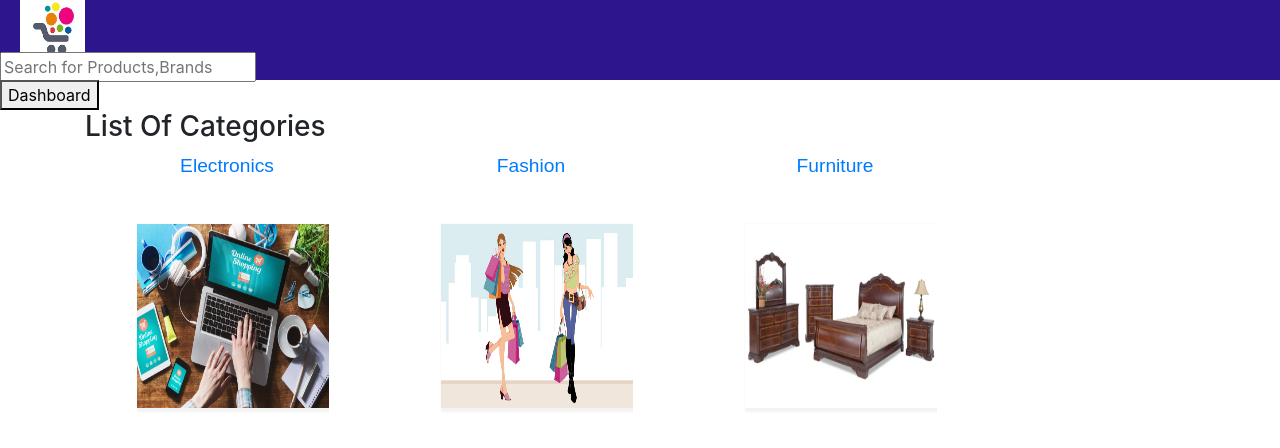
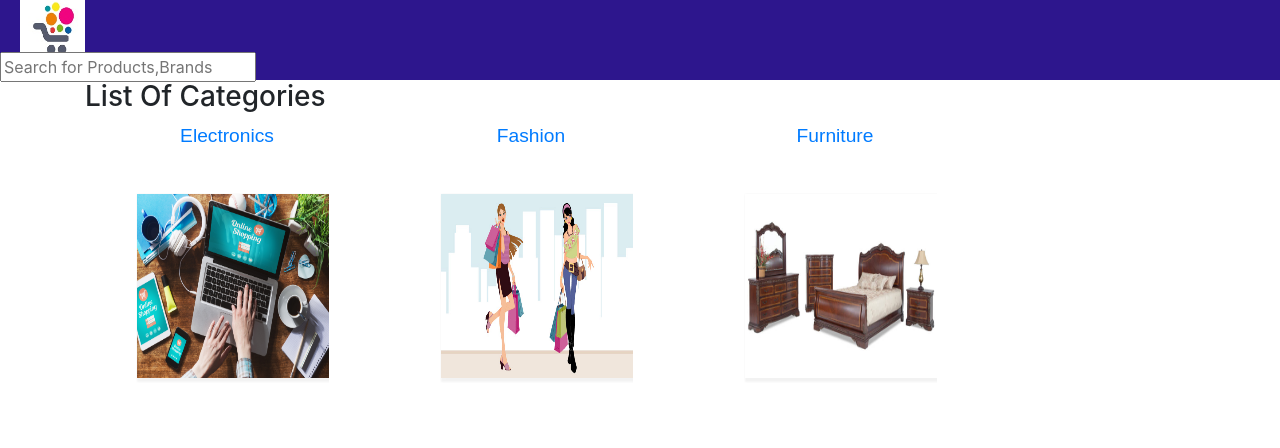
Before and after one commit to SindhuSanga/MyProductApp, an Angular app: page /Products in a window 1280 px wide. Shown: the top 448 px of the page. Built offline with nearby package versions, Linux system fonts and the light colour scheme.

Commit message:
dashboard

```diff
--- a/src/app/app.component.html
+++ b/src/app/app.component.html
@@ -29,12 +29,14 @@
          <li class="nav-bar">
             <a routerLink="Contact">Contact Us </a>
          </li>
-
+         <li class="nav-bar">
+            <a routerLink="Dashboard">Dashboard </a>
+         </li>
       </ul>
    </div>
 </header>
 
 
-<button routerLink="Dashboard">Dashboard</button>
+
 <!-- <app-product-dashboard></app-product-dashboard> -->
 <router-outlet></router-outlet>
--- a/src/app/product-detail/product-detail.component.html
+++ b/src/app/product-detail/product-detail.component.html
@@ -1,7 +1,7 @@
 <h1>{{eachProductDetail[0].catname}} Details</h1>
 <!-- <img class="img-class" [src]="eachProductDetail[0].image" /> -->
 
-<button (click)=" showConfigResponse()">getResponse</button>
+
 <div class="container">
   <div *ngFor="let details of eachProductDetail[0].Data">
     <img class="img-class" [src]="details.image" />
```
